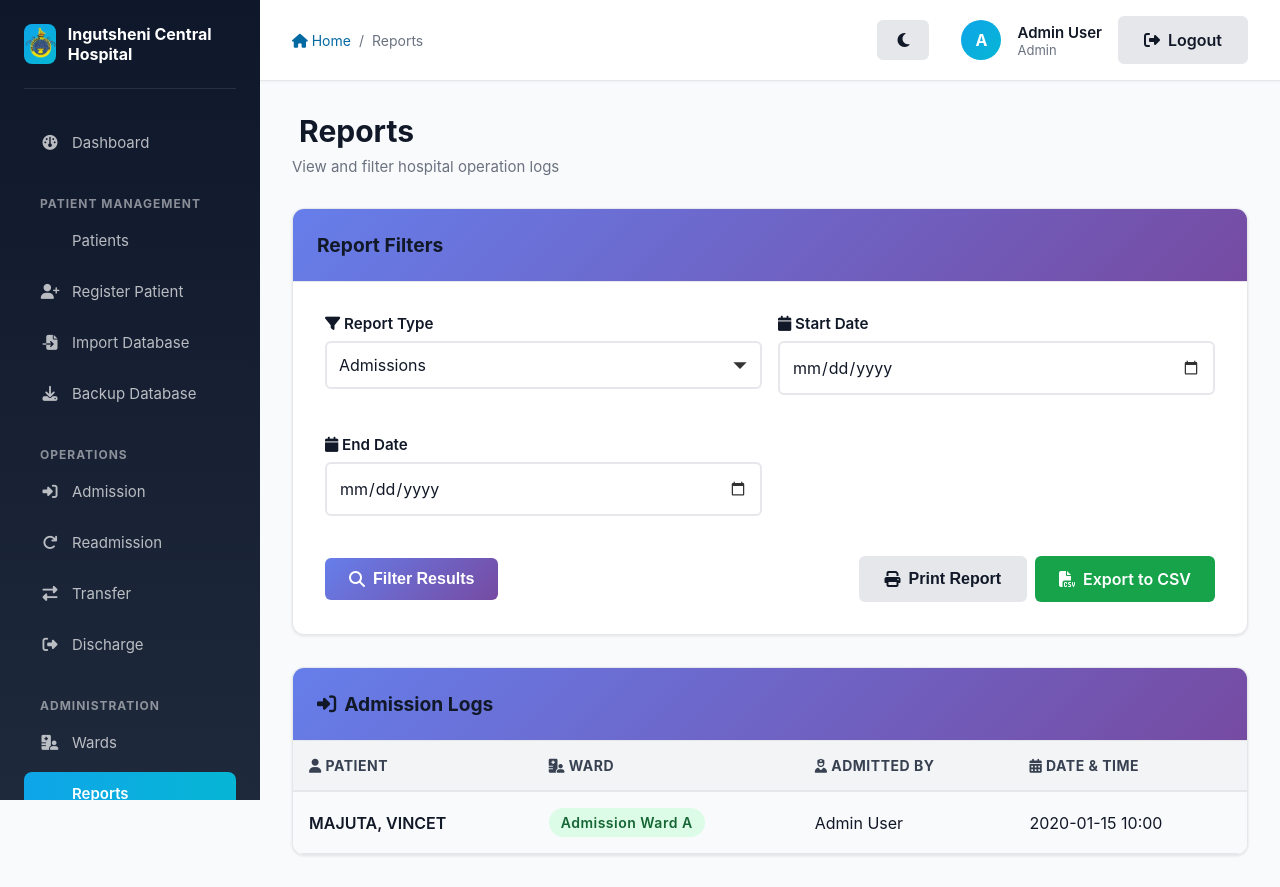
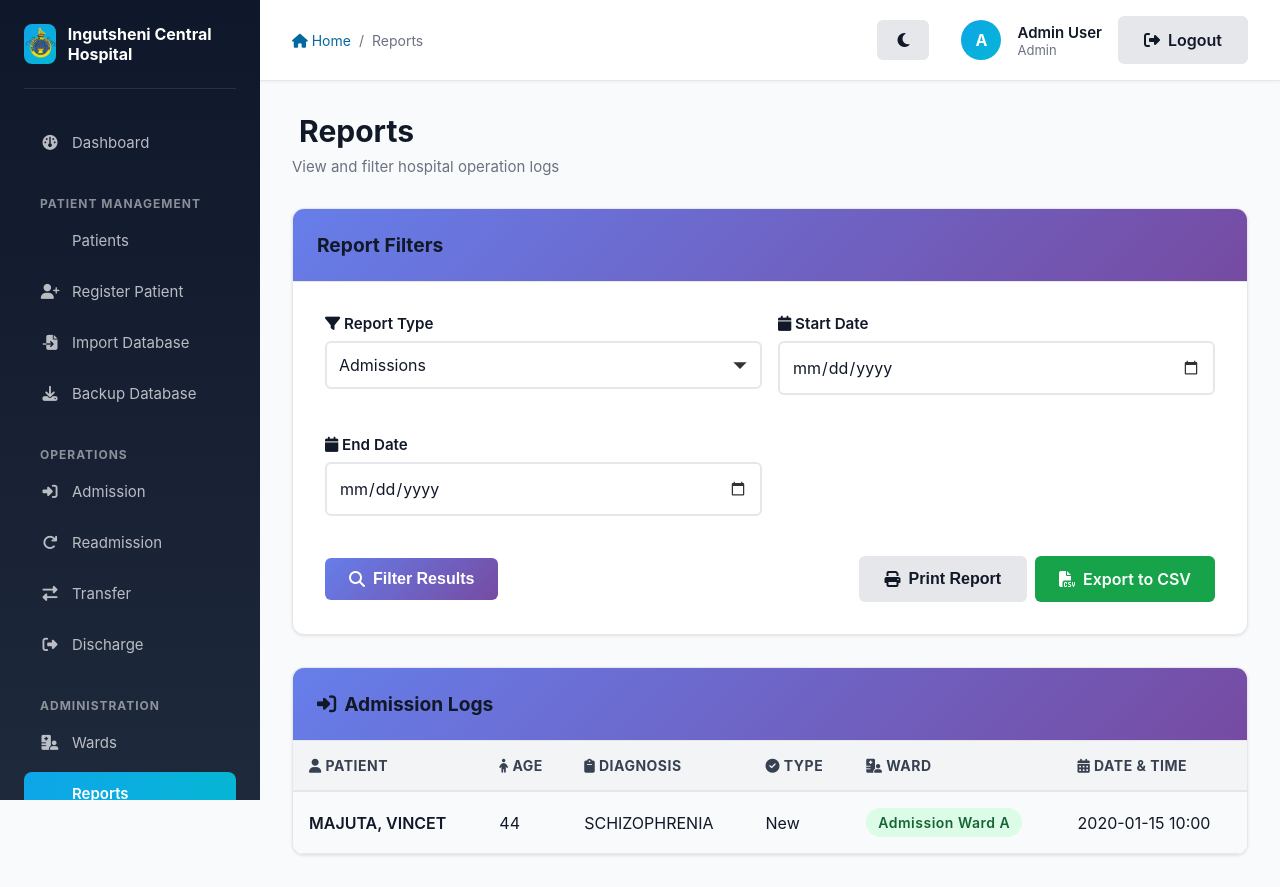
Before and after one commit to THESHORTESTGIRAFFE/ich-wards, a Flask app: page /reports in a window 1280 px wide. Run offline with Flask 3, Linux system fonts and the light colour scheme; a user stored in the database is signed in; tables that the repository leaves empty hold one stand-in row (values such as "Sample post").

Commit message:
refactor(reports): remove 'Admitted By' from Admissions report

```diff
--- a/app/reports/routes.py
+++ b/app/reports/routes.py
@@ -116,9 +116,10 @@ def export_reports():
     writer = csv.writer(output)
 
     if report_type == 'admissions':
-        writer.writerow(['Patient Name', 'Ward', 'Admitted By', 'Timestamp'])
+        writer.writerow(['Patient Name', 'Age', 'Diagnosis', 'Type', 'Ward', 'Timestamp'])
         for row in results:
-            writer.writerow([row.patient.name, row.ward.name, row.user.name, row.timestamp.strftime('%Y-%m-%d %H:%M:%S')])
+            admission_type = 'Readmission' if len(row.patient.admissions) > 1 else 'New'
+            writer.writerow([row.patient.name, row.patient.age, row.patient.diagnosis or '', admission_type, row.ward.name, row.timestamp.strftime('%Y-%m-%d %H:%M:%S')])
     elif report_type == 'transfers':
         writer.writerow(['Patient Name', 'From Ward', 'To Ward', 'Transferred By', 'Timestamp'])
         for row in results:
--- a/app/templates/reports/view_reports.html
+++ b/app/templates/reports/view_reports.html
@@ -99,8 +99,10 @@
                             {% if report_type in ['admissions', 'transfers', 'discharges'] %}
                                 <th><i class="fas fa-user"></i> Patient</th>
                                 {% if report_type == 'admissions' %}
+                                    <th><i class="fas fa-child"></i> Age</th>
+                                    <th><i class="fas fa-clipboard"></i> Diagnosis</th>
+                                    <th><i class="fas fa-check-circle"></i> Type</th>
                                     <th><i class="fas fa-hospital-user"></i> Ward</th>
-                                    <th><i class="fas fa-user-nurse"></i> Admitted By</th>
                                 {% elif report_type == 'transfers' %}
                                     <th><i class="fas fa-arrow-right"></i> From Ward</th>
                                     <th><i class="fas fa-arrow-right"></i> To Ward</th>
@@ -134,10 +136,12 @@
                                         <span class="font-semibold">{{ row.patient.name }}</span>
                                     </td>
                                     {% if report_type == 'admissions' %}
+                                        <td>{{ row.patient.age }}</td>
+                                        <td style="max-width: 200px; overflow: hidden; text-overflow: ellipsis; white-space: nowrap;" title="{{ row.patient.diagnosis }}">{{ row.patient.diagnosis or 'N/A' }}</td>
+                                        <td>{% if row.patient.admissions|length > 1 %}Readmission{% else %}New{% endif %}</td>
                                         <td>
                                             <span class="badge badge-success">{{ row.ward.name }}</span>
                                         </td>
-                                        <td>{{ row.user.name }}</td>
                                     {% elif report_type == 'transfers' %}
                                         <td>
                                             <span class="badge badge-warning">{{ row.from_ward.name }}</span>
```
